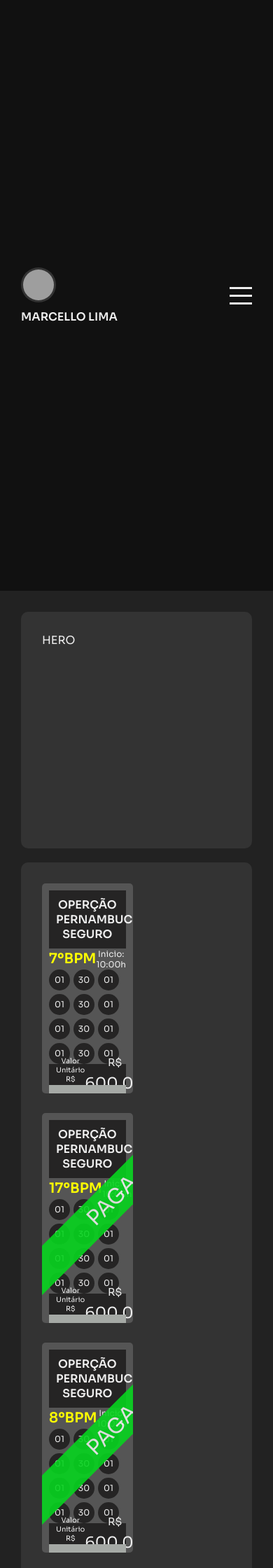
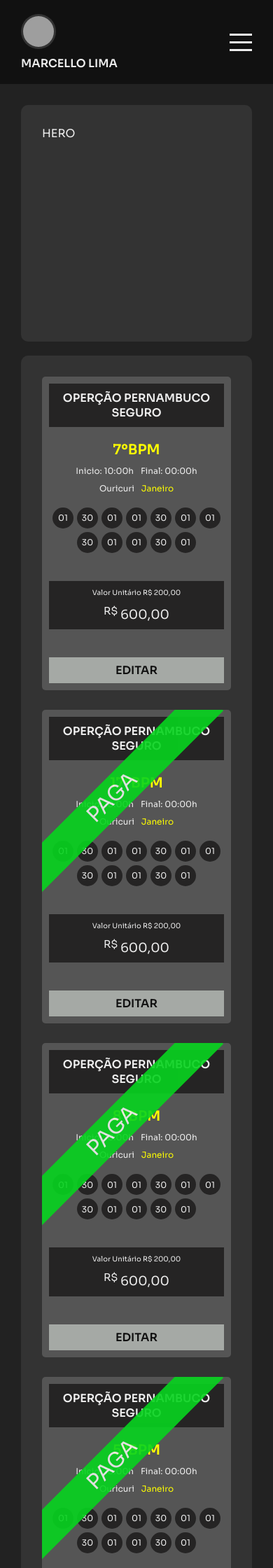
Before and after one commit to mlaferreira/adm, a PHP site: page / in a window 390 px wide. Shown: the top 2240 px of the page at 70% size. Run offline with PHP 8.4, Linux system fonts and the light colour scheme; grey boxes are pictures that could not be loaded.

Commit message:
melhorando a responsividade

```diff
--- a/assets/css/content.css
+++ b/assets/css/content.css
@@ -66,7 +66,16 @@ main{
         gap: 0;
     }
     .informaçoes{
+        display: grid;
+        grid-template-columns: repeat(2, 1fr);
         margin-bottom: 20px;
     }
 
 }
+@media (max-width:425px){
+    .informaçoes{
+        display: grid;
+        grid-template-columns: repeat(1, 1fr);
+        margin-bottom: 20px;
+    }
+}
--- a/assets/css/form-escala.css
+++ b/assets/css/form-escala.css
@@ -70,3 +70,14 @@ input[type="time"] {
     color: #eae3e3;
     font-weight: 600;
 }
+@media (max-width:425px) {
+    .form-times{
+        flex-direction: column;
+        height: auto;
+        padding: 10px;
+        margin-bottom: 20px;
+
+    }
+
+
+}
--- a/assets/css/header.css
+++ b/assets/css/header.css
@@ -85,7 +85,7 @@ header .mobile{
 @media (max-width:768px) {
     header{
         width: 100%;
-        height: 120px;
+        min-height: 120px;
         flex-direction: row;
         justify-content: space-between;
         align-content: center;
--- a/assets/css/info-escala.css
+++ b/assets/css/info-escala.css
@@ -158,3 +158,41 @@
     justify-content: center;
 
 }
+
+@media (max-width:768px){
+    .info-escala{
+        width: 100%;
+
+    }
+}
+
+@media (max-width:425px){
+    .info-escala{
+        width: 100%;
+        height: auto;
+        gap: 20px;
+
+    }
+    .info-desc{
+        flex-direction: column;
+        gap: 10px;
+    }
+    .local-mes{
+        display: flex;
+        gap: 10px;
+    }
+    .box-dias{
+        width: 100%;
+        justify-content: center;
+    }
+    .valor-total{
+        height: auto;
+      flex-direction: column;
+      margin-top: 20px;
+      margin-bottom: 20px;
+      gap: 10px;
+    }
+    .valor-total p span{
+        font-size: 18px;
+    }
+}
```
